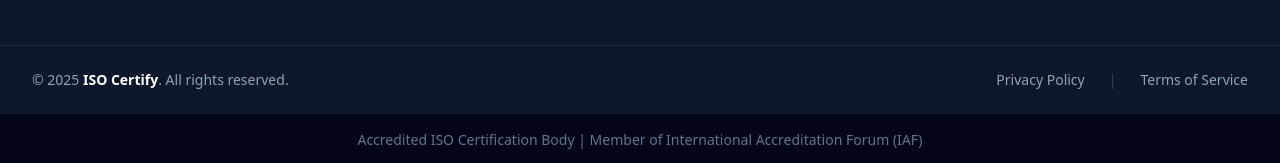
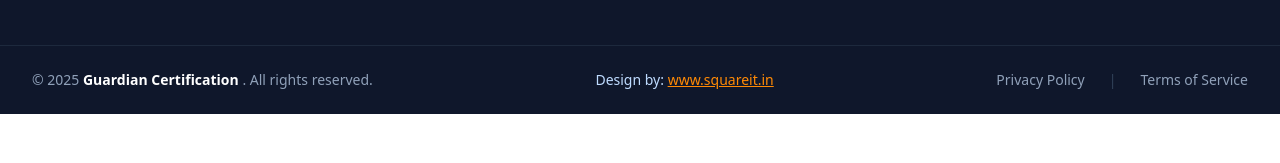
Before and after one commit to Squareitsolution/isoo, a React (Vite) app: page / in a window 1280 px wide. Shown: the part 9375-9538 px from the top of the page. After the commit the page ends 9489 px from the top, so only its background shows below. Built offline with nearby package versions, Linux system fonts and the light colour scheme; no server answers.

Commit message:
copyright

```diff
--- a/src/components/Footer.jsx
+++ b/src/components/Footer.jsx
@@ -21,7 +21,6 @@ export default function Footer() {
     { name: "About Us", href: "#about" },
     { name: "Our Services", href: "#services" },
     { name: "Contact", href: "#contact" },
-
   ];
 
   const services = [
@@ -170,9 +169,25 @@ export default function Footer() {
           <div className="flex flex-col md:flex-row justify-between items-center gap-4">
             <p className="text-slate-400 text-sm text-center md:text-left">
               © {currentYear}{" "}
-              <span className="text-white font-semibold">ISO Certify</span>. All
-              rights reserved.
+              <span className="text-white font-semibold">
+                Guardian Certification{" "}
+              </span>
+              . All rights reserved.
             </p>
+
+            {/* Design By */}
+            <div className="text-blue-200 text-sm text-center">
+              Design by:{" "}
+              <a
+                href="https://www.squareit.in"
+                target="_blank"
+                rel="noopener noreferrer"
+                className="text-orange-400 hover:text-purple-500 text-sm underline"
+              >
+                www.squareit.in
+              </a>
+            </div>
+
             <div className="flex flex-wrap justify-center gap-6 text-sm">
               <a
                 href="/privacy-policy"
@@ -200,14 +215,14 @@ export default function Footer() {
       </div>
 
       {/* Certification Badge */}
-      <div className="bg-slate-950 py-4">
+      {/* <div className="bg-slate-950 py-4">
         <div className="max-w-7xl mx-auto px-4 sm:px-6 lg:px-8">
           <p className="text-center text-slate-500 text-sm">
             Accredited ISO Certification Body | Member of International
             Accreditation Forum (IAF)
           </p>
         </div>
-      </div>
+      </div> */}
     </footer>
   );
 }
```
